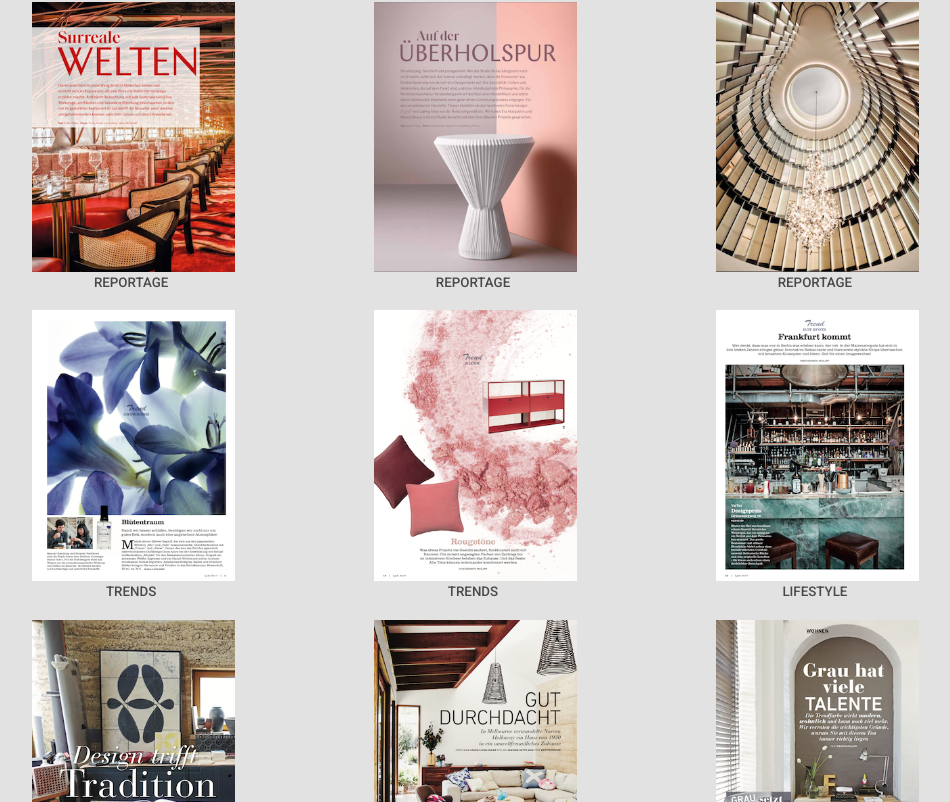
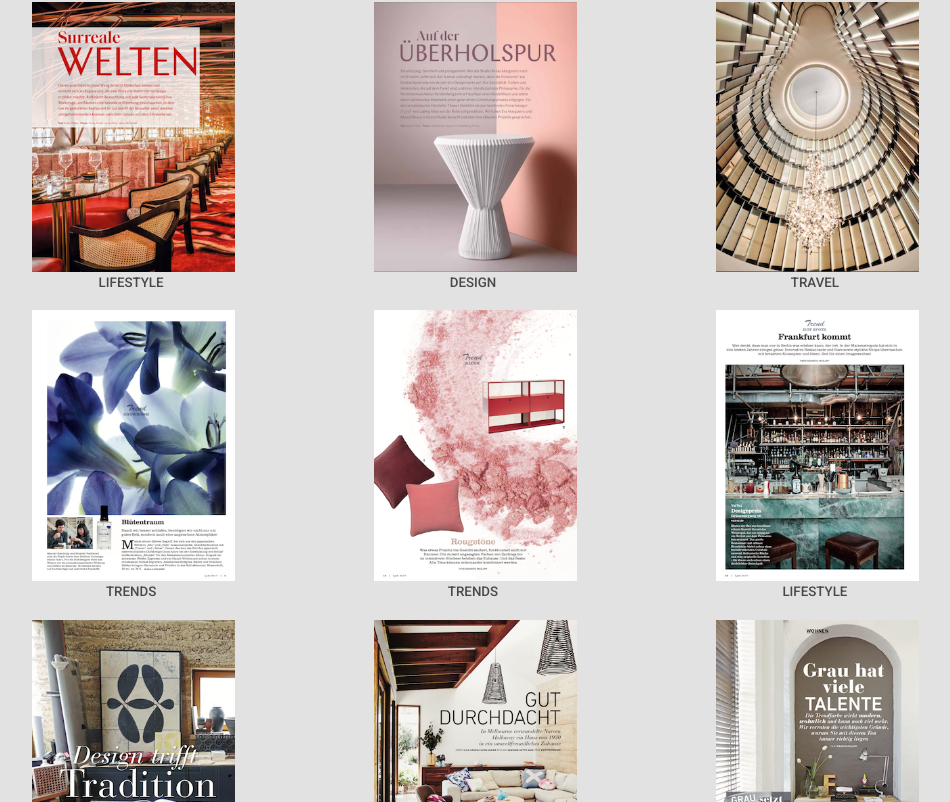
Before and after one commit to krissinella/website, a plain HTML site: page docs/index.html in a window 1280 px wide. Shown: the part 1852-2654 px from the top of the page, without its empty margins (167-1117 px from the left). Drawn offline with Linux system fonts and the light colour scheme.

Commit message:
Reordered and re-classified

```diff
--- a/docs/index.html
+++ b/docs/index.html
@@ -81,9 +81,9 @@ In dieser Zeit war ich auch an einigen Heftentwicklungen beteiligt.
 Es folgten fast drei Jahre bei der Zeitschrift „Wohnidee”, die mein vorhandenes Portfolio um die Bereiche Reise, Food und Garten erweiterten.
   </p>
   <div class="covers">
-  <div class="covers-elements"><a href="pdf/reportage/20181201_JinGui.pdf" target="_blank"><img src="pdf/reportage/20181201_JinGui.png" alt="Trends"><br>Reportage</a></div>
-  <div class="covers-elements"><a href="pdf/reportage/20181201_BesauMarguerre.pdf" target="_blank"><img src="pdf/reportage/20181201_BesauMarguerre.png" alt="Trends"><br>Reportage</a></div>
-  <div class="covers-elements"><a href="pdf/reportage/20181201_HotelTheFontenay.pdf" target="_blank"><img src="pdf/reportage/20181201_HotelTheFontenay.png" alt="Trends"><br>Reportage</a></div>
+  <div class="covers-elements"><a href="pdf/lifestyle/20181201_JinGui.pdf" target="_blank"><img src="pdf/lifestyle/20181201_JinGui.png" alt="Trends"><br>Lifestyle</a></div>
+  <div class="covers-elements"><a href="pdf/design/20181201_BesauMarguerre.pdf" target="_blank"><img src="pdf/design/20181201_BesauMarguerre.png" alt="Trends"><br>Design</a></div>
+  <div class="covers-elements"><a href="pdf/travel/20181201_HotelTheFontenay.pdf" target="_blank"><img src="pdf/travel/20181201_HotelTheFontenay.png" alt="Trends"><br>Travel</a></div>
   <div class="covers-elements"><a href="pdf/trends/20180710_170209.pdf" target="_blank"><img src="pdf/trends/20180710_170209.png" alt="Trends"><br>Trends</a></div>
   <div class="covers-elements"><a href="pdf/trends/20180710_170244.pdf" target="_blank"><img src="pdf/trends/20180710_170244.png" alt="Trends"><br>Trends</a></div>
   <div class="covers-elements"><a href="pdf/lifestyle/20180710_170320.pdf" target="_blank"><img src="pdf/lifestyle/20180710_170320.png" alt="Lifestyle"><br>Lifestyle</a></div>
```
Also changed, not shown: docs/index-en.html (+3 -3 lines), docs/pdf/design/20181201_BesauMarguerre.png (renamed from docs/pdf/reportage/20181201_BesauMarguerre.png), docs/pdf/lifestyle/20181201_JinGui.png (renamed from docs/pdf/reportage/20181201_JinGui.png), docs/pdf/travel/20181201_HotelTheFontenay-2.png (renamed from docs/pdf/reportage/20181201_HotelTheFontenay-2.png), docs/pdf/travel/20181201_HotelTheFontenay.png (renamed from docs/pdf/reportage/20181201_HotelTheFontenay.png), 6 other files.
